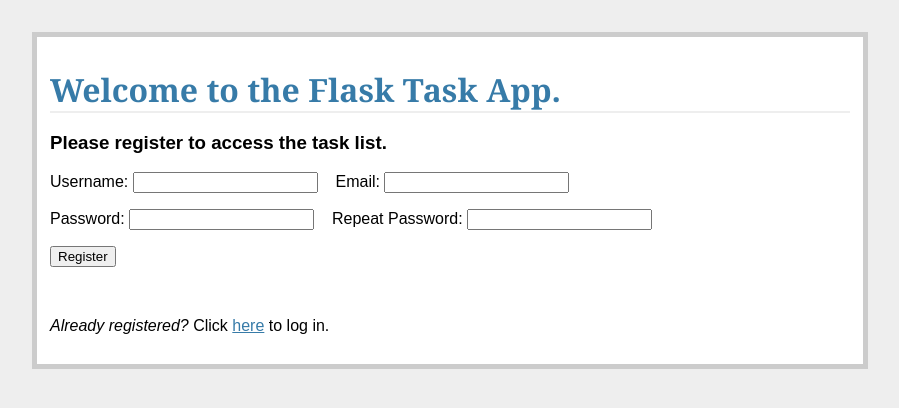
After one commit to ShermanMorrison/taskapp, a Flask app: page /register/ in a window 1280 px wide. The commit adds this page. Shown: the top 408 px of the page, without its empty margins (190-1089 px from the left). Run offline with Flask 2, Linux system fonts and the light colour scheme.

Commit message:
Added User Registration and Login
models.py:
Added users table with name, email, and password columns

forms.py:
Added RegisterForm and LoginForm
RegisterForm has name, email, password, and repeat password
LoginForm has name, password

views.py:
Added "/register/" route and validate_on_submit on
RegisterForm(request.form).
Redirects to login on success.

Changed login route "/" to validate_on_submit on
LoginForm(request.form).

register.html:
Made html page with form, using form.name.label, form.name

login.html:
Changed to conform to LoginForm, just like register.html conforms
to RegisterForm

_config.py:
Removed USERNAME and PASSWORD from configuration

```diff
--- a/project/_config.py
+++ b/project/_config.py
@@ -5,8 +5,6 @@ import os
 basedir = os.path.abspath(os.path.dirname(__file__))
 
 DATABASE = 'taskapp.db'
-USERNAME = 'admin'
-PASSWORD = 'admin'
 WTF_CSRF_ENABLED = True
 SECRET_KEY = '\x04\x875(\x932t\xc6+9uT!yQ\x8c\xba\xd2a\xe4\xee\xa4\xc9\x97'
 
--- a/project/db_create.py
+++ b/project/db_create.py
@@ -2,13 +2,14 @@ __author__ = 'jonathan'
 
 from views import db
 from models import Task
+from models import User
 from datetime import date
 
 # creates the tables imported above that extend db.Model
 db.create_all()
 
 #insert data into tasks table
-db.session.add(Task("Finish the Task App", date(2015, 5, 31), 10, 1))
-db.session.add(Task("Complete Django Tutorial", date(2015, 6, 1), 10, 1))
+# db.session.add(Task("Finish the Task App", date(2015, 5, 31), 10, 1))
+# db.session.add(Task("Complete Django Tutorial", date(2015, 6, 1), 10, 1))
 
 db.session.commit()
--- a/project/forms.py
+++ b/project/forms.py
@@ -2,8 +2,8 @@ __author__ = 'jonathan'
 
 from flask_wtf import Form
 from wtforms import TextField, DateField, IntegerField, \
-    SelectField
-from wtforms.validators import DataRequired
+    SelectField, StringField, PasswordField
+from wtforms.validators import DataRequired, EqualTo, Length
 
 class AddTaskForm(Form):
     task_id = IntegerField('Priority')
@@ -21,3 +21,33 @@ class AddTaskForm(Form):
         ]
     )
     status = IntegerField('Status')
+
+
+class RegisterForm(Form):
+    name = StringField(
+        'Username',
+        validators=[DataRequired(), Length(min=6, max=25)]
+    )
+    email = StringField(
+        'Email',
+        validators=[DataRequired(), Length(min=6, max=40)]
+    )
+    password = PasswordField(
+        'Password',
+        validators=[DataRequired(), Length(min=6, max=40)]
+    )
+    confirm = PasswordField(
+        'Repeat Password',
+        [DataRequired(), EqualTo('password', message='Passwords must match')]
+    )
+
+
+class LoginForm(Form):
+    name = StringField(
+        'Username',
+        validators=[DataRequired()]
+    )
+    password = PasswordField(
+        'Password',
+        validators=[DataRequired()]
+    )
--- /dev/null
+++ b/project/templates/register.html
@@ -0,0 +1,26 @@
+{% extends "_base.html" %}
+{% block content %}
+
+<h1>Welcome to the Flask Task App.</h1>
+<h3>Please register to access the task list.</h3>
+
+    <form method="POST" action="">
+        {{ form.csrf_token }}
+        <p>
+            {{ form.name.label }}: {{ form.name }}
+            &nbsp;&nbsp;
+            {{ form.email.label }}: {{ form.email }}
+        </p>
+        <p>
+            {{ form.password.label }}: {{ form.password }}
+            &nbsp;&nbsp;
+            {{ form.confirm.label }}: {{ form.confirm }}
+        </p>
+        <p><input type="submit" value="Register"></p>
+    </form>
+
+    <br>
+
+    <p><em>Already registered?</em> Click <a href="/">here</a> to log in.</p>
+
+{% endblock %}
--- a/project/templates/tasks.html
+++ b/project/templates/tasks.html
@@ -2,6 +2,7 @@
 {% block content %}
 
 <h1>Welcome to the Flask Task App</h1>
+<br>
 <a href="/logout">Logout</a>
 
 <!--Div for adding new tasks-->
--- a/project/views.py
+++ b/project/views.py
@@ -1,22 +1,25 @@
 __author__ = 'jonathan'
 
-import sqlite3
+
+
+
 from functools import wraps
-
 from flask import Flask, flash, redirect, render_template, \
     request, session, url_for, g
 
-from forms import AddTaskForm
+from forms import AddTaskForm, RegisterForm, LoginForm
 from flask.ext.sqlalchemy import SQLAlchemy
 
+###################
 # config settings
 
 app = Flask(__name__)
 app.config.from_object('_config')
 db = SQLAlchemy(app)
 
-from models import Task
+from models import Task, User
 
+####################
 # helper functions
 
 def login_required(test):
@@ -29,6 +32,7 @@ def login_required(test):
             return redirect(url_for('login'))
     return wrap
 
+####################
 # route handlers
 
 @app.route('/logout/')
@@ -39,20 +43,25 @@ def logout():
 
 @app.route('/', methods=['GET', 'POST'])
 def login():
+    error = None
+    form = LoginForm(request.form)
     if request.method == 'POST':
-        if request.form['username'] != app.config['USERNAME'] \
-            or request.form['password'] != app.config['PASSWORD']:
-            error = 'Invalid Credentials. Please try again'
-            return render_template('login.html', error=error)
+        if form.validate_on_submit():
+            user = db.session.query(User) \
+                .filter_by(name=form.name.data).first()
+            if user is not None and user.password == \
+                    form.password.data:
+                session['logged_in'] = True
+                flash('Welcome ' + user.name + "!")
+                return redirect(url_for('tasks'))
+            else:
+                error = 'Invalid username or password.'
         else:
-            session['logged_in'] = True
-            flash('Welcome!')
-            return redirect(url_for('tasks'))
+            error = 'Both fields are required'
+    return render_template('login.html', form=form, error=error)
 
-    return render_template('login.html')
 
 # route to display tasks
-
 @app.route('/tasks/')
 @login_required
 def tasks():
@@ -104,3 +113,25 @@ def delete_entry(task_id):
     db.session.commit()
     flash('Deleted task with id = ' + str(task_id))
     return redirect(url_for('tasks'))
+
+# register page.
+# add to User table on POST
+# render on GET
+@app.route('/register/', methods=['GET', 'POST'])
+def register():
+    error = None
+    form = RegisterForm(request.form)
+    if request.method == 'POST':
+        if form.validate_on_submit():
+            new_user = User(
+                form.name.data,
+                form.email.data,
+                form.password.data
+            )
+            db.session.add(new_user)
+            db.session.commit()
+            flash('Thanks for registering. Please log in.')
+            return redirect(url_for('login'))
+        else:
+            error = 'There was an error in your registration. Please try again.'
+    return render_template('register.html', form=form, error=error)
```
Also changed, not shown: project/models.py (+18 -0 lines), project/templates/login.html (+10 -4 lines), project/taskapp.db.
